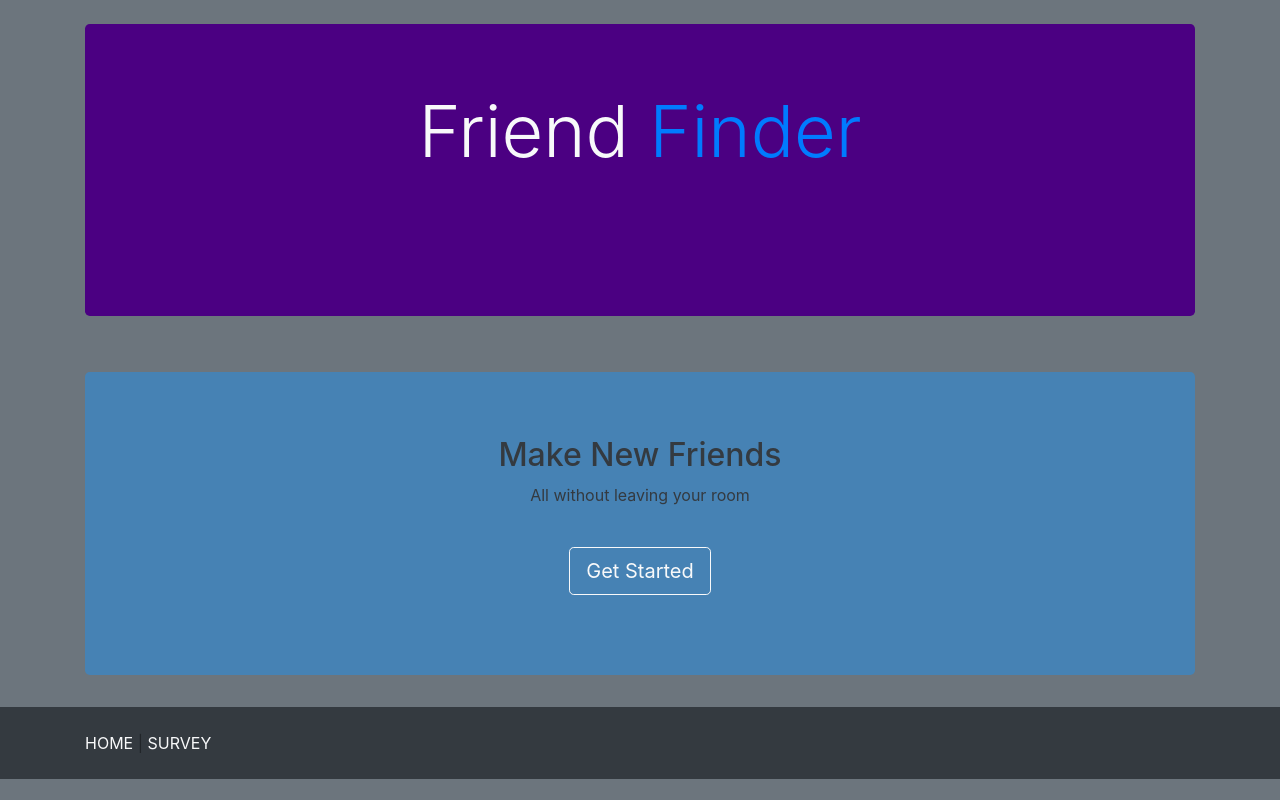
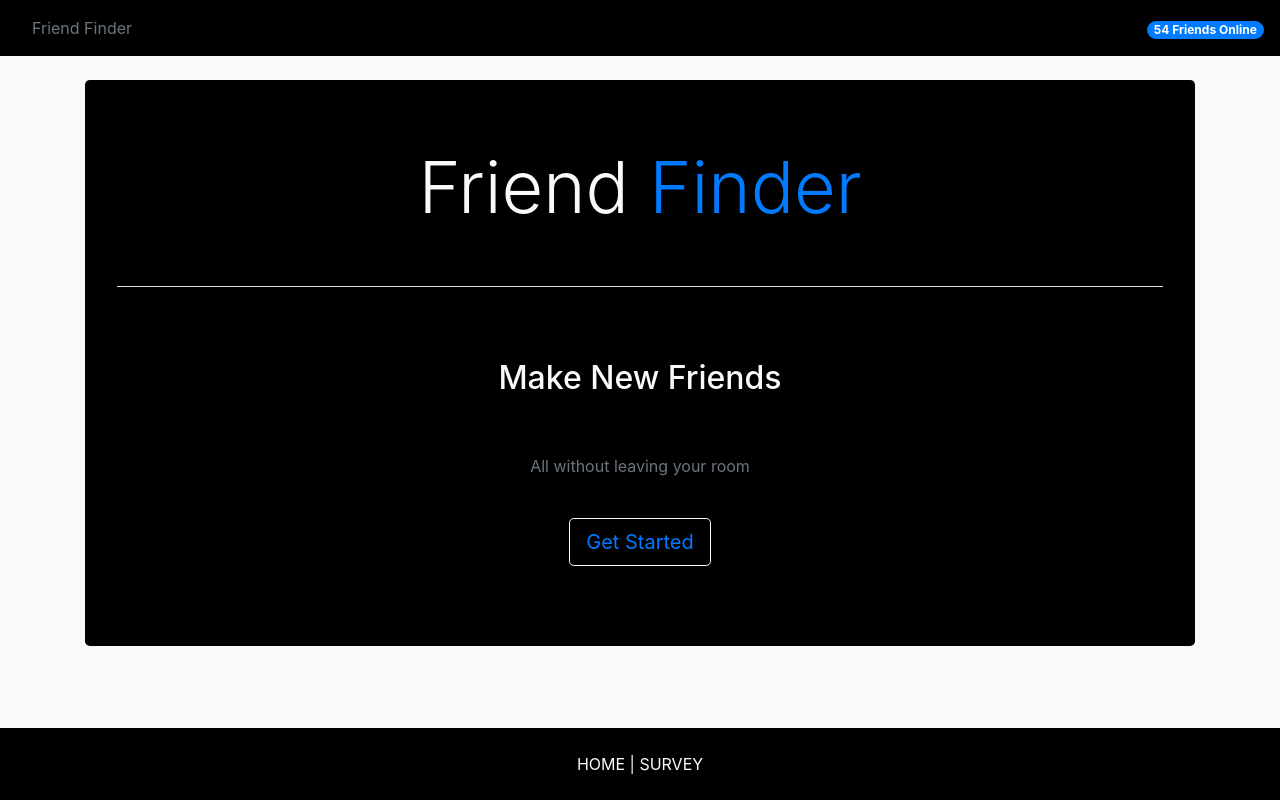
Before and after one commit to Droptime24/FriendFinder, a website: page app/public/home.html in a window 1280 px wide. Drawn offline with nearby package versions, Linux system fonts and the light colour scheme.

Commit message:
updated html

```diff
--- a/app/public/home.html
+++ b/app/public/home.html
@@ -8,44 +8,48 @@
   <!-- Required meta tags -->
   <meta charset="utf-8">
   <meta name="viewport" content="width=device-width, initial-scale=1, shrink-to-fit=no">
-<link rel="stylesheet" href="/app/css/custom.css">
+
   <!-- Bootstrap CSS -->
   <link rel="stylesheet" href="https://stackpath.bootstrapcdn.com/bootstrap/4.3.1/css/bootstrap.min.css"
     integrity="sha384-ggOyR0iXCbMQv3Xipma34MD+dH/1fQ784/j6cY/iJTQUOhcWr7x9JvoRxT2MZw1T" crossorigin="anonymous">
-  <link rel="stylesheet" type="text/css" href="/app/css/custom.css">
 </head>
 
-<body class="bg-secondary">
- <br>
+<body class="bg-light">
+  <!-- nav top -->
+  <nav class="nav navbar" style="background-color: black">
+    <li class="nav-item">
+      <a class="nav-link active text-secondary" href="#">Friend Finder</a>
+    </li>
+    <li class="nav-item">
+      <span class="badge badge-pill badge-primary">54 Friends Online</span>
+    </li>
+  </nav>
+
+<br>
+  <!-- top container -->
   <div class="container">
-    <div class="jumbotron jumbotron text-center" style="background-color:indigo">
+    <div class="jumbotron jumbotron text-center" style="background-color:black">
       <h1 class="display-3 text-light">Friend <span class="text-primary"> Finder</span></h1>
       <br>
-      <!-- <hr class="my-2 bg-light"> -->
-      <p class="lead">
+      <hr class="my-4 bg-light">
       <br>
-
-    </div>
-    <br>
-    <div class="jumbotron jumbotron text-center" style="background-color:steelblue">
-        <h2 class="text-dark">Make New Friends</h2>
-        <p class="text-dark">All without leaving your room</p>
-        <br>
-
-        <a class="btn btn-outline-light text-light btn-lg" href="survey" role="button">Get Started</a>
-        </p>
-
-    </div>
-    </div>
-
-  </div>
+      <h2 class="text-light p-4">Make New Friends</h2>
+      <p class="text-secondary p-4">All without leaving your room</p>
 
 
+      <a class="btn btn-outline-light text-primary btn-lg" href="survey" role="button">Get Started</a>
+      </p>
+    </div>
+  </div>
+<br>
   <!-- footer -->
-  <footer class="footer p-4 bg-dark">
-    <div class="container">
+  <footer class="fixed-bottom" style="background-color: black; bottom: 0;">
+    <div class="container p-4">
+      <div class="text-center">
+        <a href="home" class="text-light">HOME</a> <span class="text-light">|</span> <a href="survey"
+          class="text-light">SURVEY</a>
+      </div>
 
-      <a href="home" class="text-light">HOME</a> | <a href="survey" class="text-light">SURVEY</a>
     </div>
   </footer>
   <!-- Optional JavaScript -->
```
Also changed, not shown: app/public/survey.html (+2 -2 lines).
